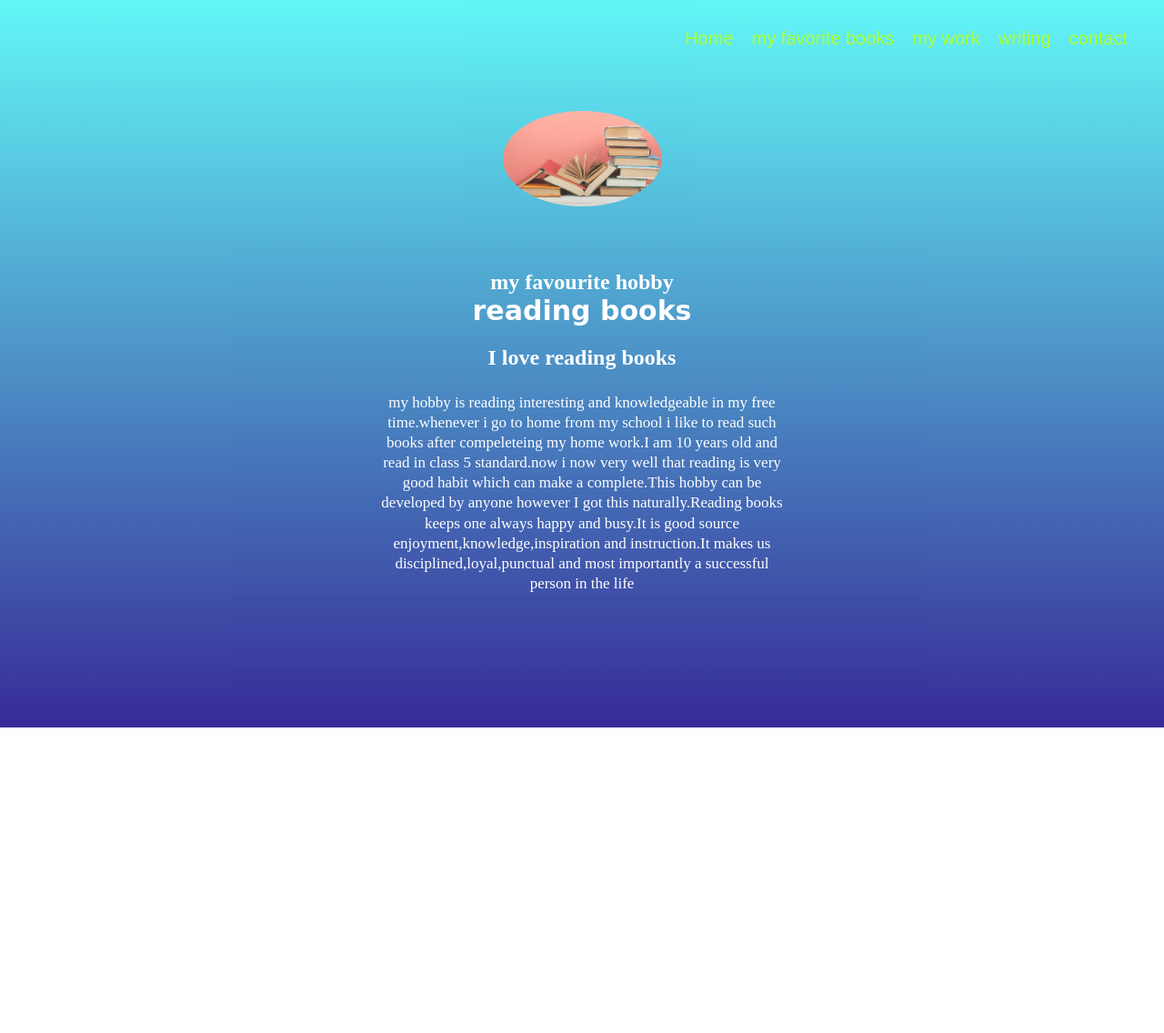
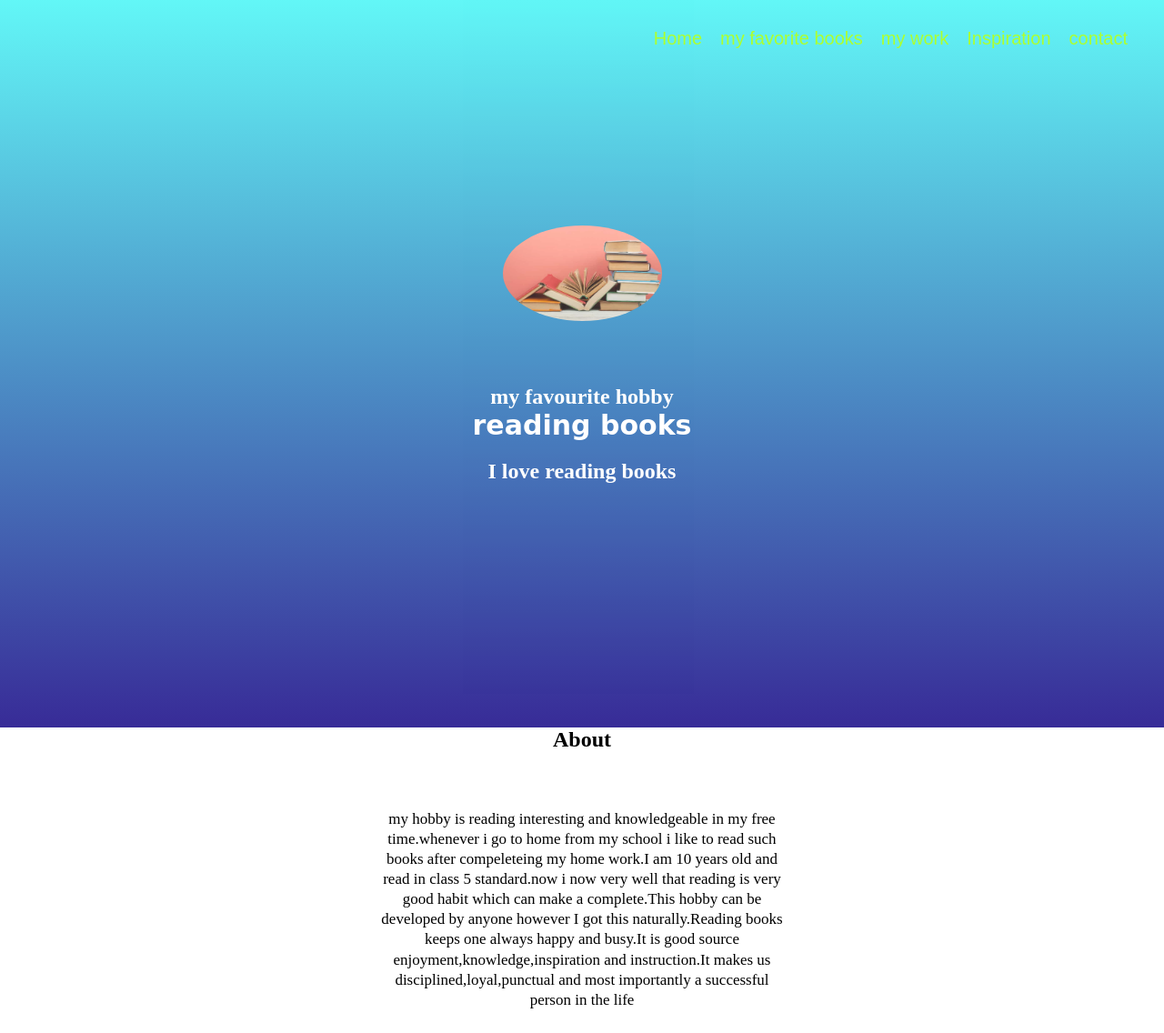
Before and after one commit to 16osb1333/project-58, a plain HTML site: page index.html in a window 1280 px wide. Shown: the whole page at 91% size. Before the commit the page ends 800 px from the top, so only its background shows below. Drawn offline with Linux system fonts and the light colour scheme; a web font is replaced by a local one.

Commit message:
Add files via upload

```diff
--- a/index.html
+++ b/index.html
@@ -12,7 +12,7 @@
         <li class="links">Home</li>
         <li class="links">my favorite books</li>
         <li class="links"> my work</li>
-        <li class="links">writing</li>
+        <li class="links">Inspiration</li>
         <li class="links">contact</li>
     </ul>
 
@@ -23,10 +23,14 @@
             <img src="3235%20(1).jpg" class="profile">
             <h1> my favourite hobby <br><span id="name">reading books</span></h1>
             <h2>I love reading books</h2>
+        </div>
+            </section>
+        <section>
+            <h2>About</h2>
+            <br>
             <p>
 my hobby is reading interesting and knowledgeable in my free time.whenever i go to home from my school i like to read such books after compeleteing my home work.I am 10 years old and read in class 5 standard.now i now very well that reading is very good habit which can make a complete.This hobby can be developed by anyone however I got this naturally.Reading books keeps one always happy and busy.It is good source enjoyment,knowledge,inspiration and instruction.It makes us disciplined,loyal,punctual and most importantly a successful person in the life
             </p>
-        </div>
     </section>
     </body>
     </head>
--- a/style.css
+++ b/style.css
@@ -1,6 +1,7 @@
 body {
     margin: 0;
     padding-top: 800px;
+    text-align: center;
 }
 
 .profile {
```
